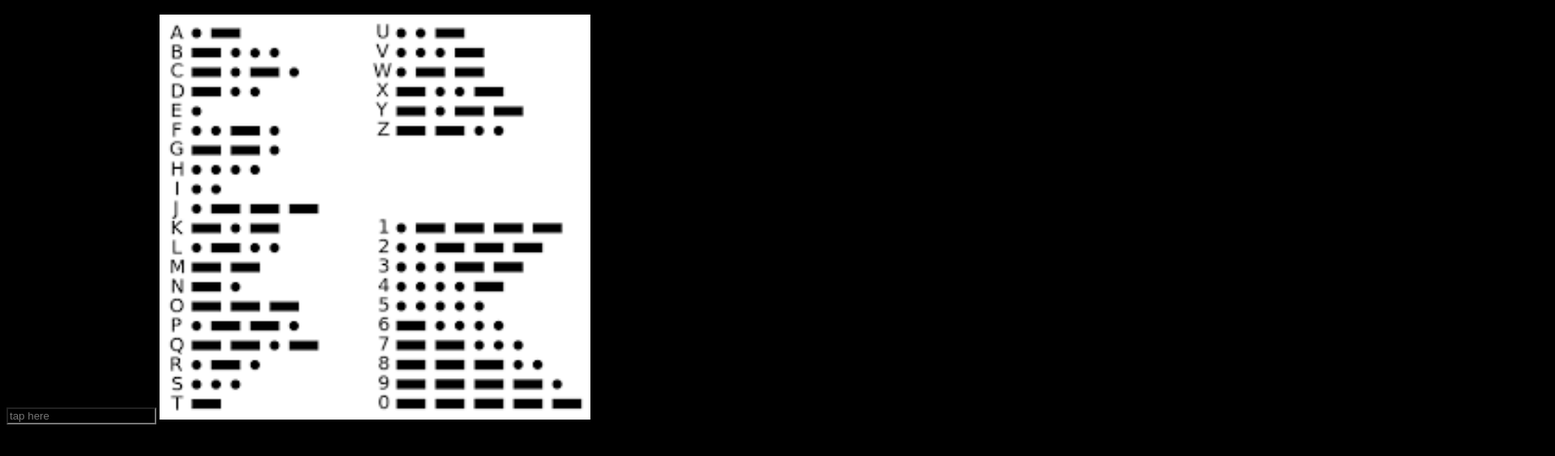
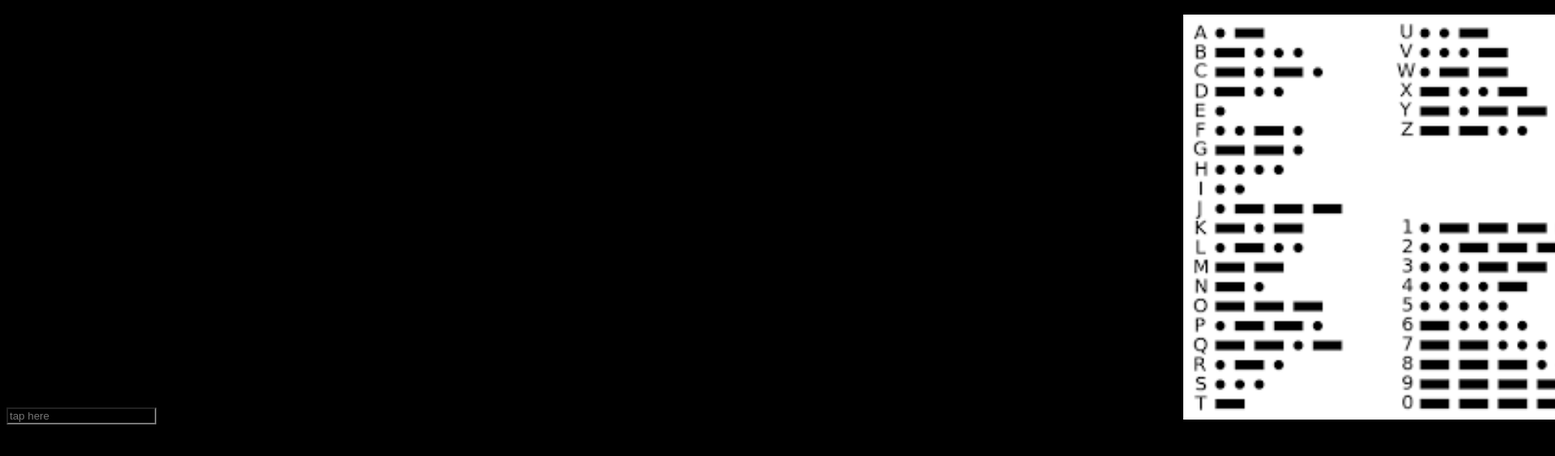
Before and after one commit to Jmccarthy03/Everything, a plain HTML site: page mcode.html in a window 1280 px wide. Shown: the part 57-620 px from the top of the page at 81% size, 1920 px wide, since content can reach past the window. Drawn offline with Linux system fonts and the light colour scheme.

Commit message:
Change #mckey position from left 0% to 100%

```diff
--- a/mcode.html
+++ b/mcode.html
@@ -20,7 +20,7 @@
 
 	#mckey{
 		position: relative;
-		left: 0%;
+		left: 100%;
 		height: 500
 
 	}
```
